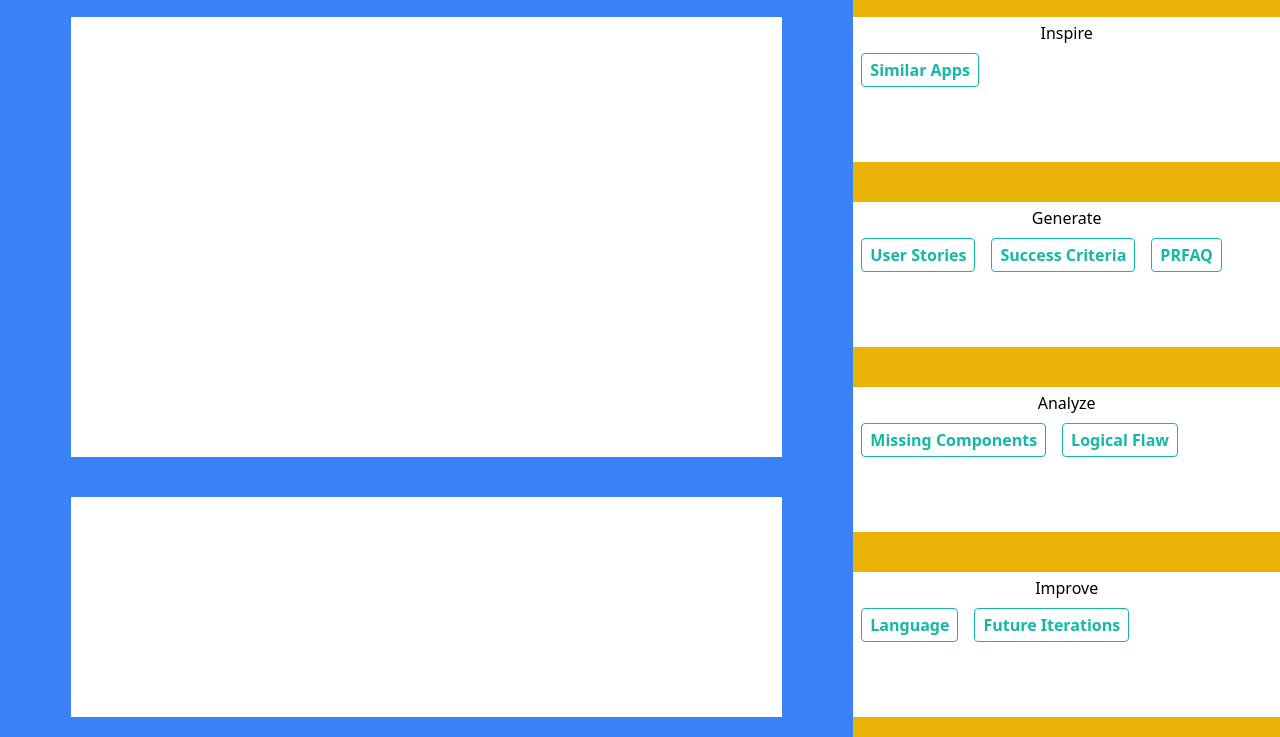
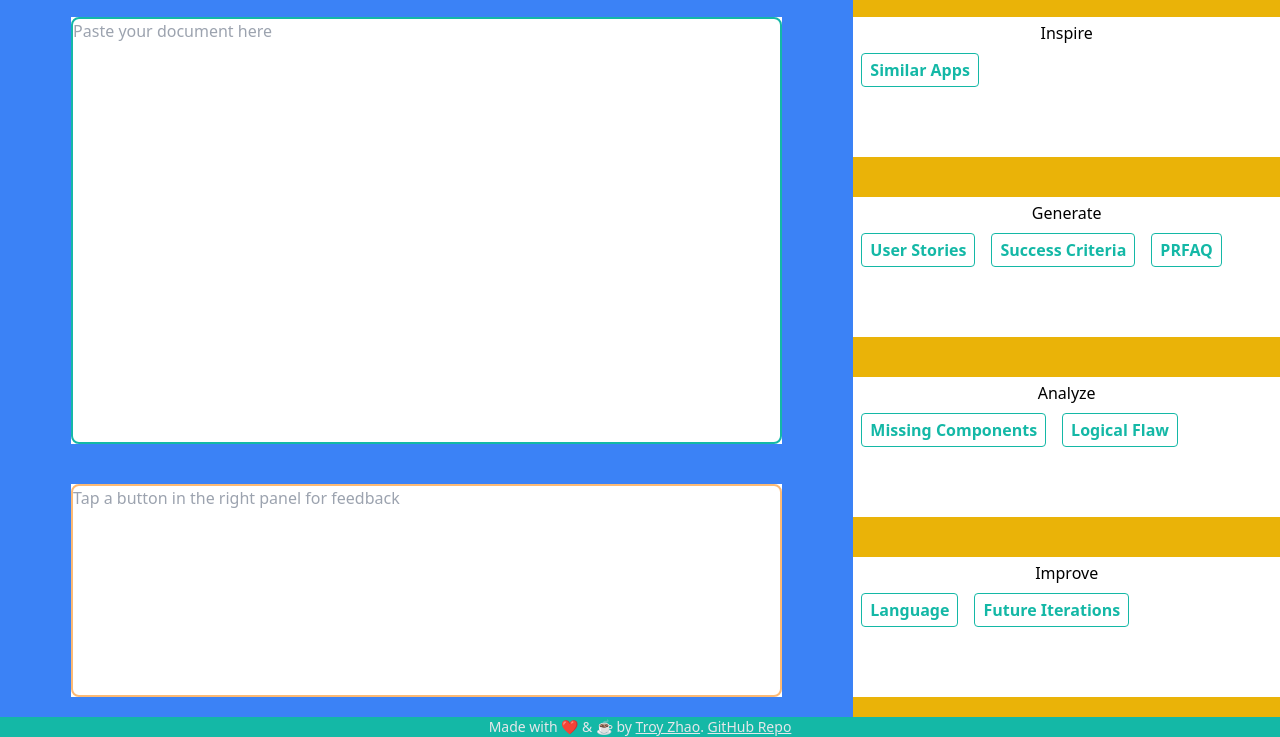
Before and after one commit to Troyanovsky/pm_doc_interrogator, a plain HTML site: page index.html in a window 1280 px wide. Shown: the part 63-800 px from the top of the page. Drawn offline with nearby package versions, Linux system fonts and the light colour scheme.

Commit message:
Updated interface
Text areas and footer

```diff
--- a/index.html
+++ b/index.html
@@ -20,11 +20,13 @@
         <div class="flex h-full w-full">
             <!--Left column for document-->
             <div class="w-2/3 h-full bg-blue-500 flex flex-col justify-center items-center">
+                <!--Text area for inputting document-->
                 <div class="h-2/3 w-10/12 mx-auto my-5 bg-white">
-
+                    <textarea class="w-full h-full rounded-lg outline-none border-2 border-teal-500 resize-none" placeholder="Paste your document here"></textarea>
                 </div>
+                <!--Text area for getting feedback from LLM-->
                 <div class="h-1/3 w-10/12 mx-auto my-5 bg-white">
-
+                    <textarea class="w-full h-full bg-transparent pointer-events-none rounded-lg outline-none border-2 border-orange-300 resize-none" placeholder="Tap a button in the right panel for feedback" disabled></textarea>
                 </div>
             </div>
 
@@ -58,6 +60,10 @@
                 </div>
             </div>
         </div>
+
+        <div class="flex justify-center items-center flex-col h-1/12 w-full bg-teal-500">
+            <h2 class="text-sm font-regular text-center text-gray-200">Made with ❤️ & ☕ by <a href="https://www.linkedin.com/in/guodongzhao/" style="text-decoration: underline;">Troy Zhao</a>. <a href="https://github.com/Troyanovsky/pm_doc_interrogator" style="text-decoration: underline;">GitHub Repo</a></h2>
+        </div>
     </div>
 
     <!-- Load Vue3 from CDN -->
```
Also changed, not shown: 1 other file.
